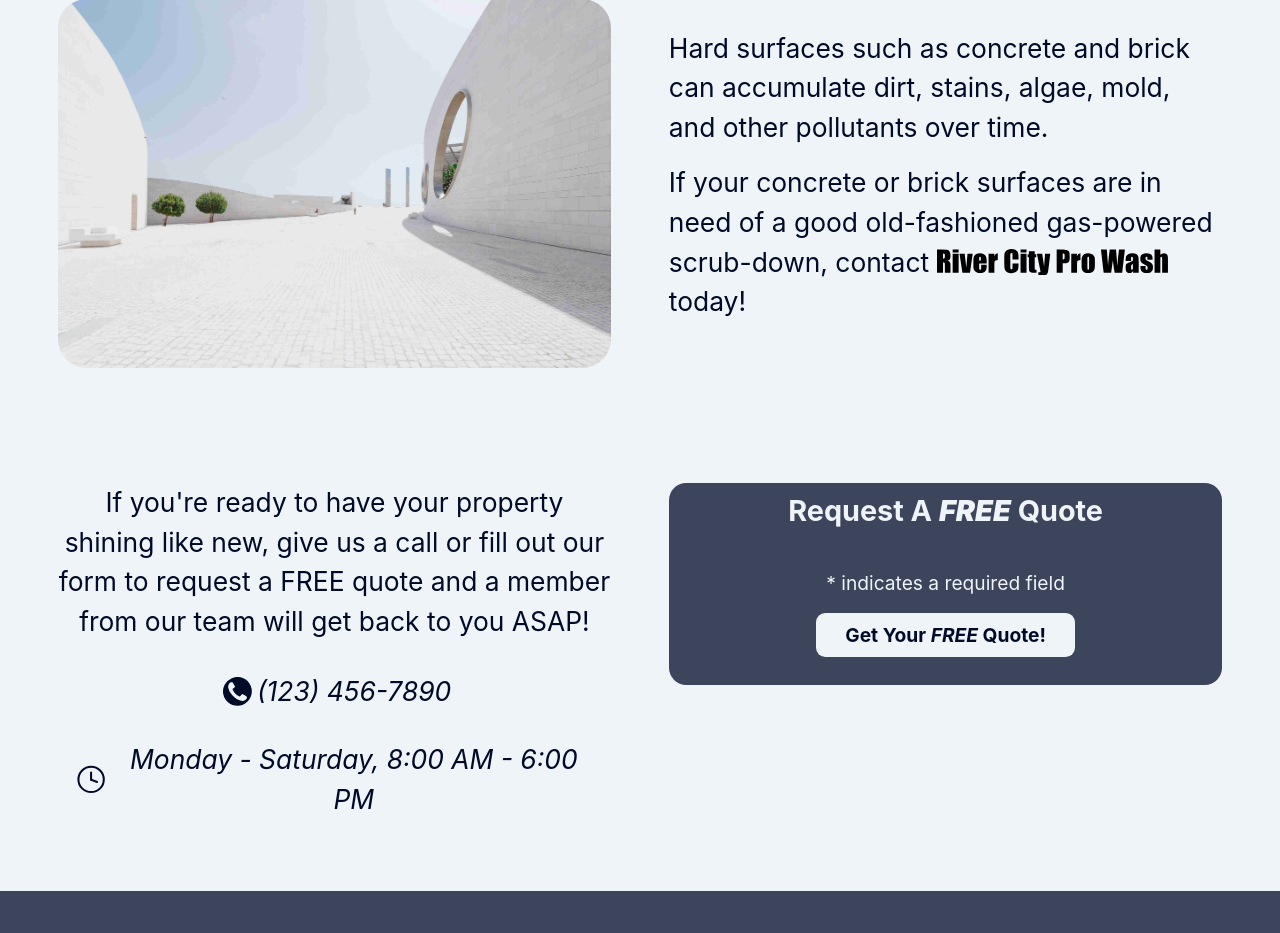
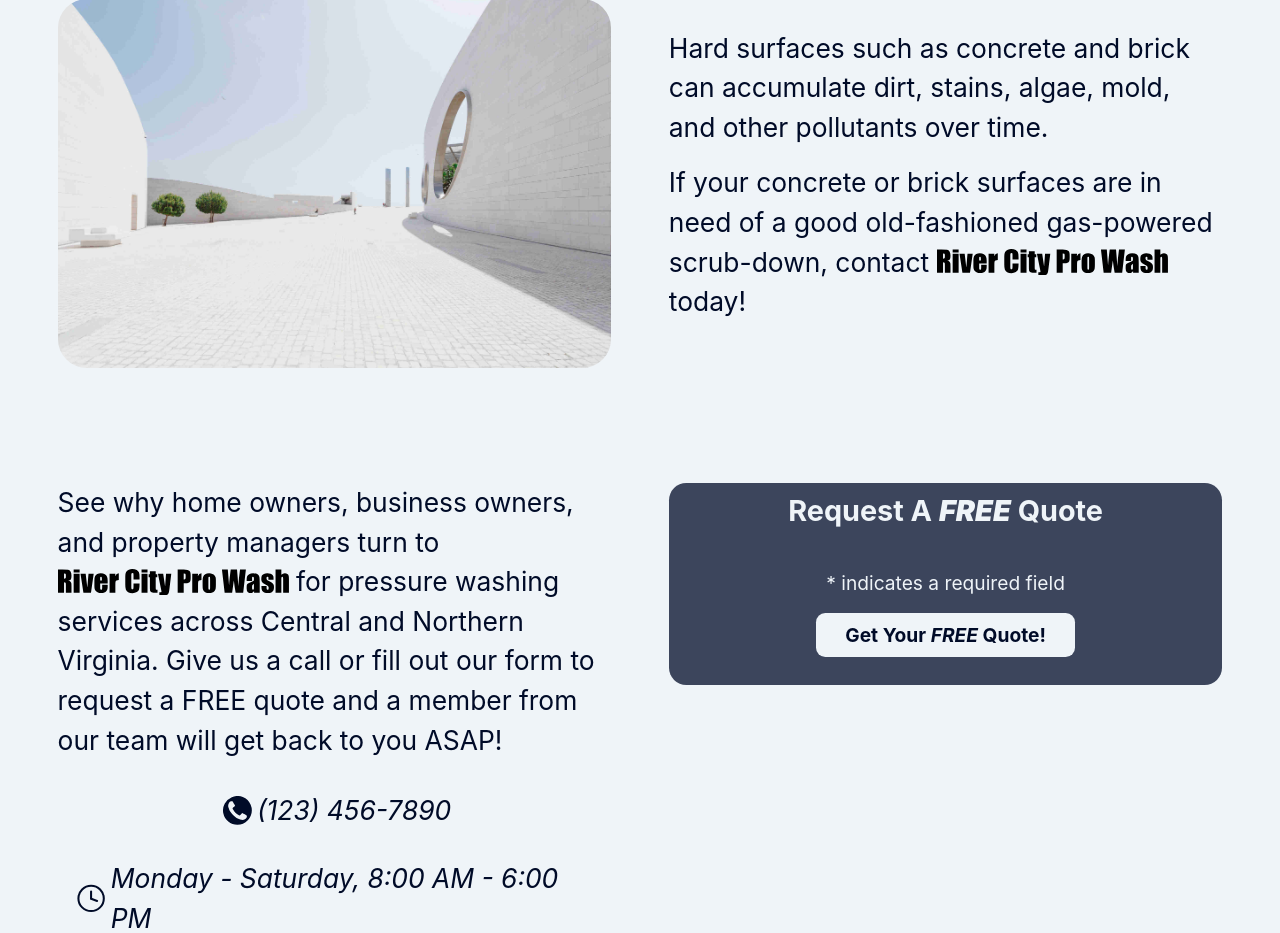
Before and after one commit to matthigg/River-City-Pro-Wash-v2, a Django app: page /services/concrete-brick-washing in a window 1280 px wide. Shown: the part 376-1309 px from the top of the page. Run offline with Django 3.2, Linux system fonts and the light colour scheme; parts of the project's set-up code (start-up, migrations or seed data) failed here and were passed over; some libraries are stand-ins or nearby versions.

Commit message:
Update services UI

```diff
--- a/templates/services/concrete-brick-washing.html
+++ b/templates/services/concrete-brick-washing.html
@@ -50,10 +50,13 @@
 
     <!-- Service Contact Form -->
     <section class="row service-row">
-      <div class="col-md-6 service-col-text centered">
+      <div class="col-md-6 service-col-text">
         <p>
-          If you're ready to have your property shining like new,
-          give us a call or fill out our form to request a FREE
+          See why home owners, business owners, and property managers
+          turn to
+          {% include 'svg/nav-logo-text.svg' %} for pressure washing
+          services across Central and Northern Virginia.
+          Give us a call or fill out our form to request a FREE
           quote and a member from our team will get back to you ASAP!
         </p>
         <div class="service-phone-number">
```
